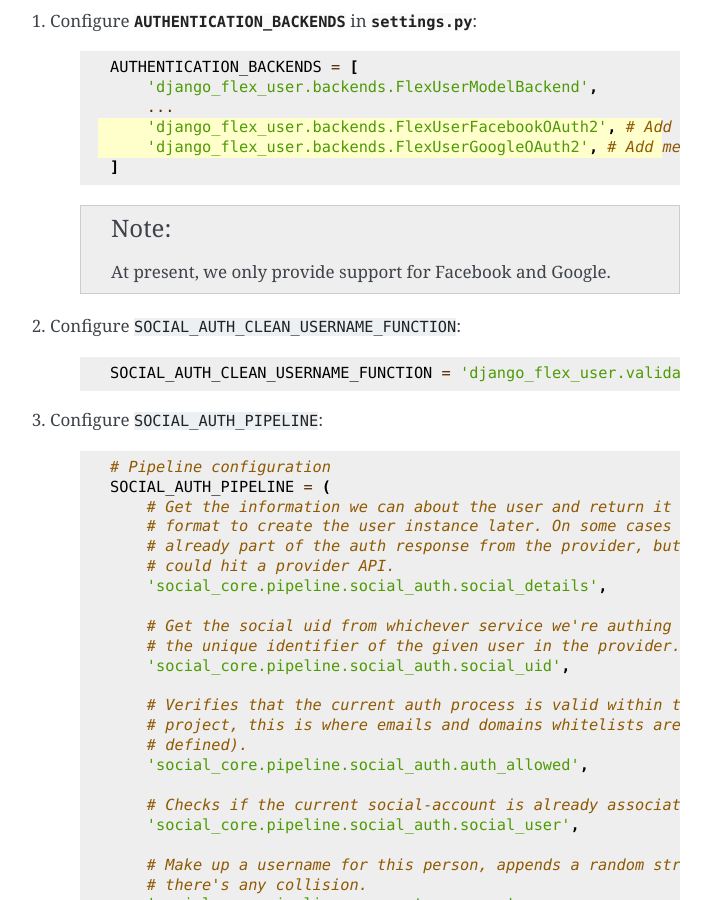
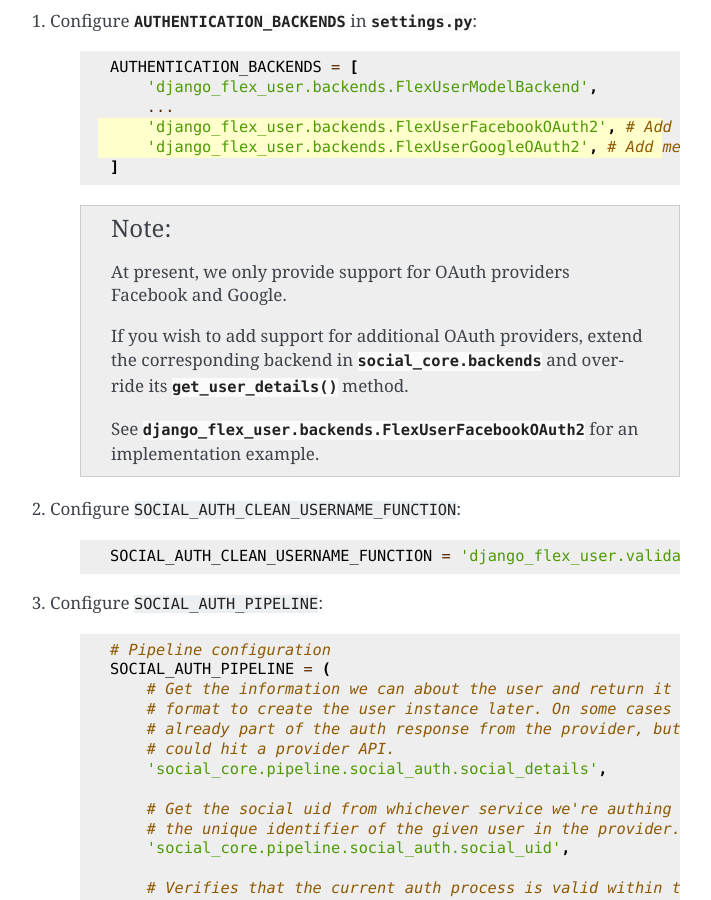
Before and after one commit to ebenh/django-flex-user, a Sphinx documentation site: the page built from docs/source/oauth.rst, in a window 1280 px wide and 900 px high, scrolled down 320 px. Shown: the whole window, without its empty margins (400-1111 px from the left). Built offline with Sphinx 7.4.7, drawn with Linux system fonts in a browser that asks for light colours; pages that are not in the unit, such as notebooks, are missing from menus.

Commit message:
Updating documentation

```diff
--- a/docs/source/oauth.rst
+++ b/docs/source/oauth.rst
@@ -22,7 +22,12 @@ For complete instructions on how to configure :mod:`social_django`, refer to the
         ]
 
     .. note::
-        At present, we only provide support for Facebook and Google.
+        At present, we only provide support for OAuth providers Facebook and Google.
+
+        If you wish to add support for additional OAuth providers, extend the corresponding backend in
+        :mod:`social_core.backends` and override its :meth:`get_user_details` method.
+
+        See :mod:`django_flex_user.backends.FlexUserFacebookOAuth2` for an implementation example.
 
 #. Configure ``SOCIAL_AUTH_CLEAN_USERNAME_FUNCTION``:
 
```
